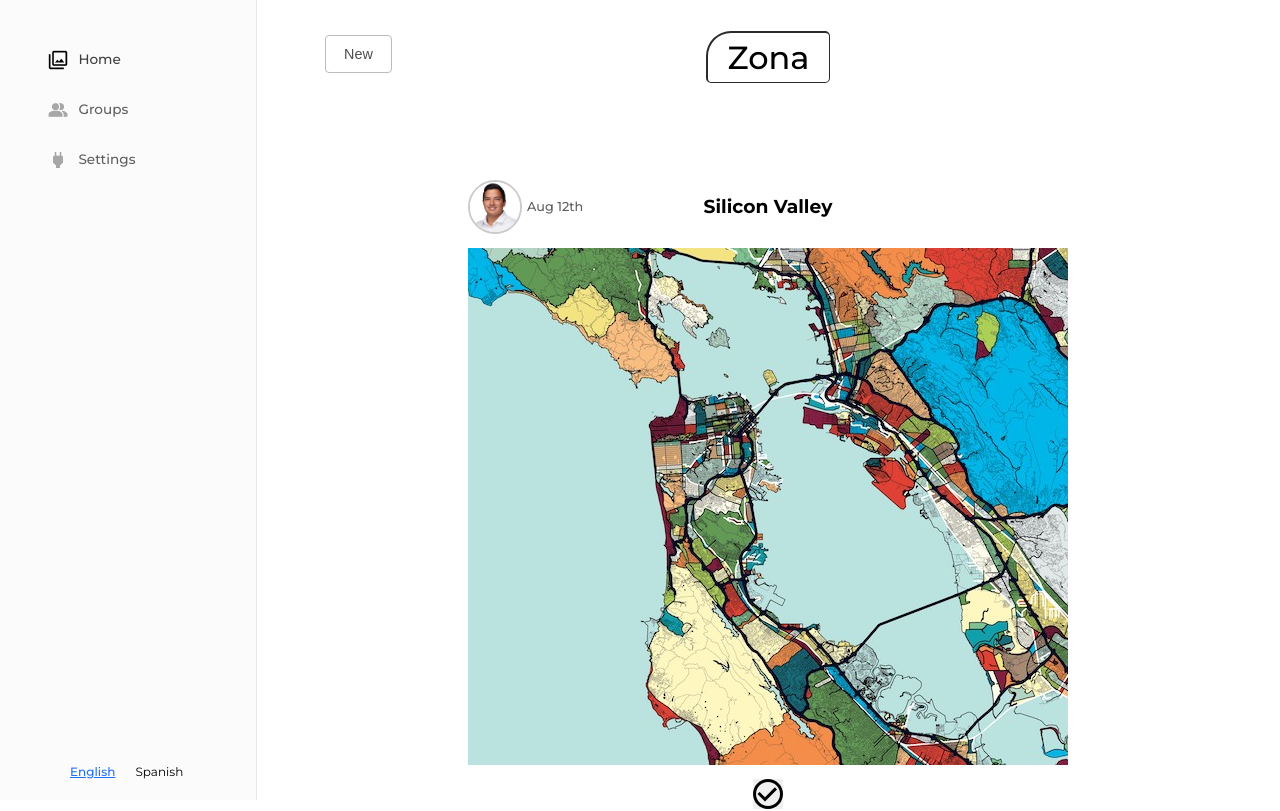
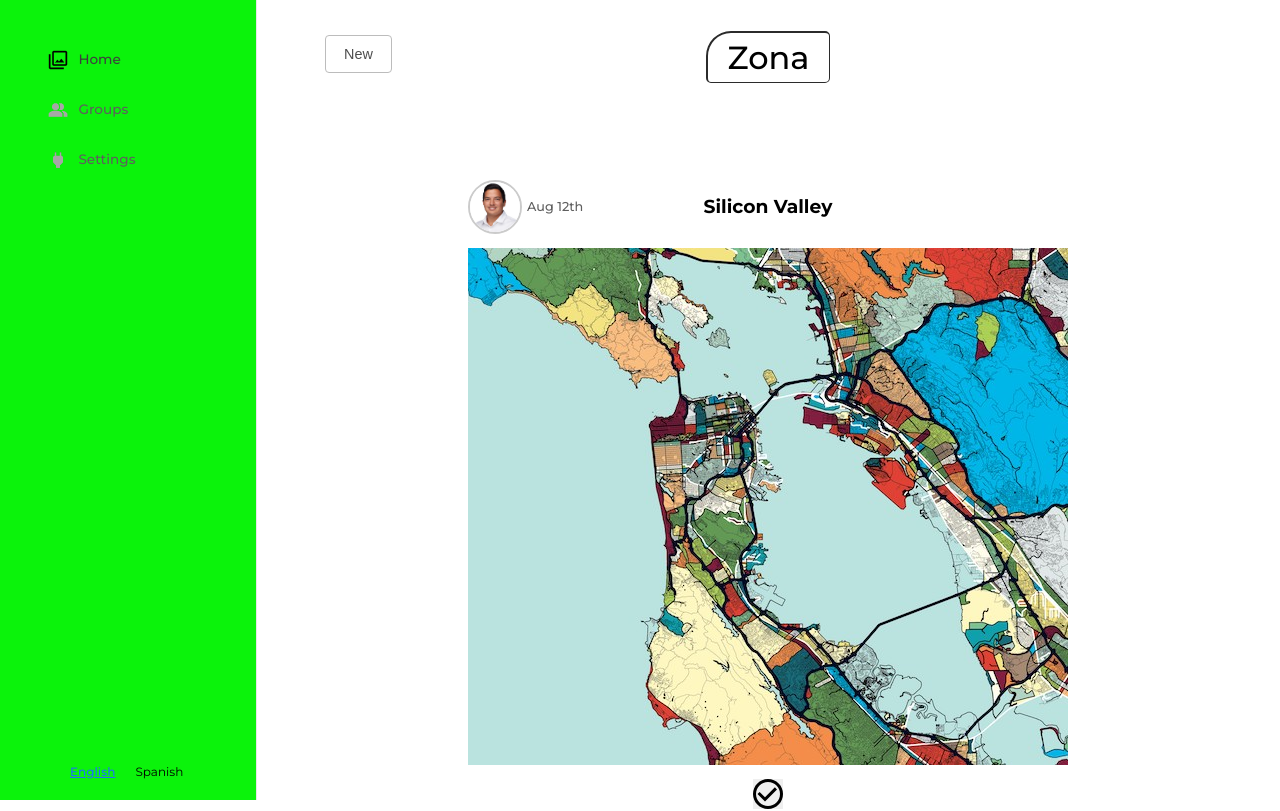
Before and after one commit to gustavozapata/zona, a React (Create React App) app: page / in a window 1280 px wide. Shown: the top 811 px of the page. Built offline with nearby package versions, Linux system fonts and the light colour scheme.

Commit message:
testing git stash

```diff
--- a/src/App.css
+++ b/src/App.css
@@ -95,6 +95,7 @@
   height: 100vh;
   border-right: 1px solid #E8E8E8;
   background-color: #FBFBFB;
+  background-color: rgb(11, 243, 11);
 }
 .SideBar .menu {
   width: 70%;
```
